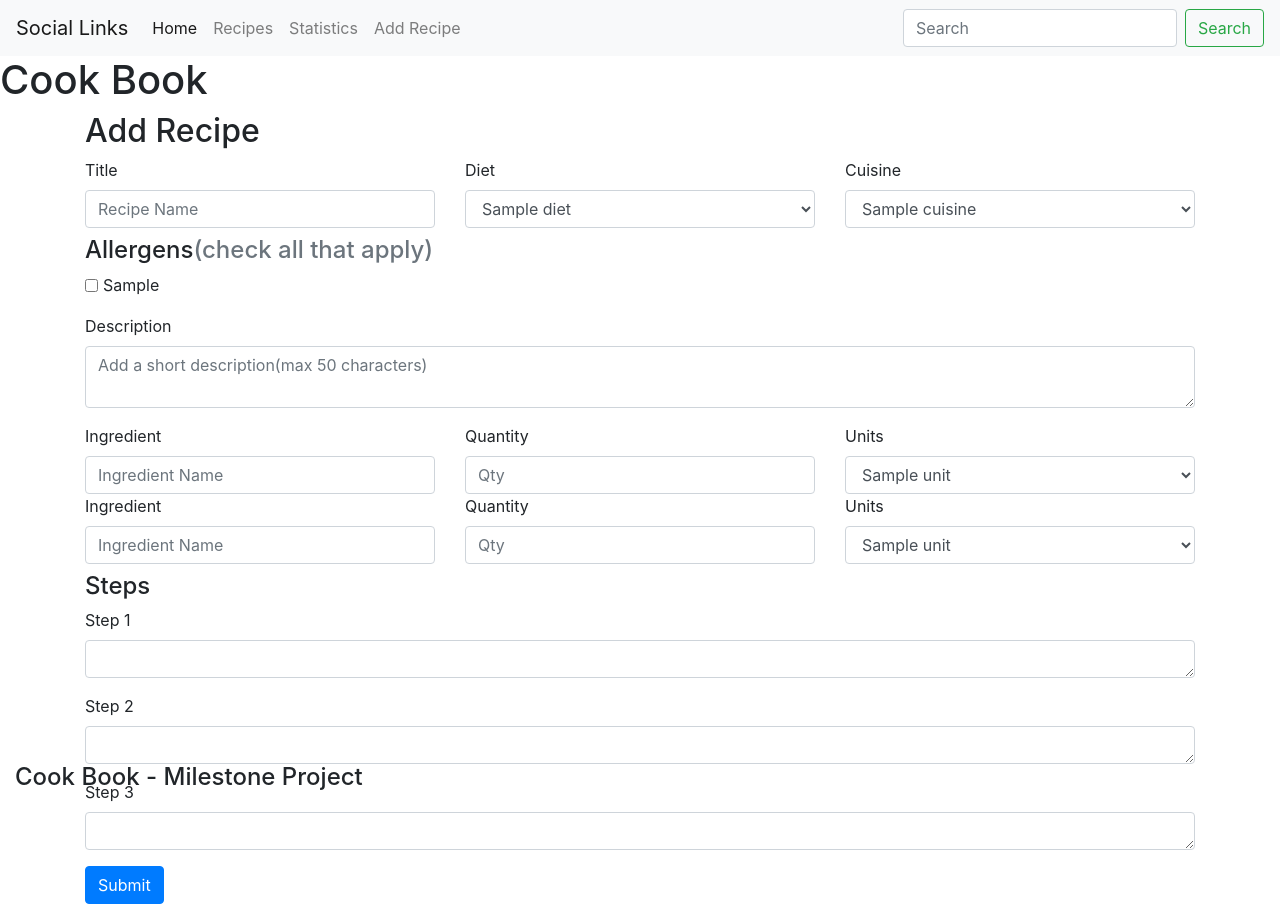
After one commit to irinanita/cook-book, a Flask app: page /add_recipe in a window 1280 px wide. The commit adds this page. Run offline with Flask 2, Linux system fonts and the light colour scheme; a database or web service that is not in the repository returns one stand-in record (values such as "Sample title"); some libraries are stand-ins or nearby versions.

Commit message:
Added form for submitting recipes - input fields/layout

```diff
--- a/app.py
+++ b/app.py
@@ -13,6 +13,17 @@ mongo=PyMongo(app)
 def index():
     return render_template('index.html')
 
+@app.route('/add_recipe')
+def add_recipe():
+    allergens_list=mongo.db.allergens.find()
+    diet_list=mongo.db.diet.find()
+    cuisine_list=mongo.db.cuisine.find()
+    _units=mongo.db.units.find()
+    units_list=[unit for unit in _units]
+    return render_template('add_recipe.html',_allergens=allergens_list,
+    _diet=diet_list,_cuisine=cuisine_list,units=units_list)
+
+
 
 if __name__=="__main__":
     app.run(host=os.environ.get('IP'),port=int(os.environ.get('PORT')),
--- /dev/null
+++ b/templates/add_recipe.html
@@ -0,0 +1,73 @@
+{% extends 'base.html'%} {% block content %}
+<h2>Add Recipe</h2>
+<form menthod="POST">
+    <!--Title/DIET/CUISINE SECTION-->
+    <div class="row">
+        <div class="col">
+            <label for="title">Title</label>
+            <input type="text" class="form-control" id="title" placeholder="Recipe Name">
+        </div>
+        <div class="col">
+            <label for="diet">Diet</label>
+            <select class="form-control" id="diet">
+          {% for diet in _diet %}
+          <option>{{diet.diet_name}}</option>
+          {% endfor %}
+        </select>
+        </div>
+        <div class="col">
+            <label for="cuisine">Cuisine</label>
+            <select class="form-control" id="cuisine">
+            {%for cuisine in _cuisine %}
+            <option>{{cuisine.cuisine_name}}</option>
+            {% endfor %}
+        </select>
+        </div>
+    </div>
+    <!--ALLERGENS SECTION-->
+    <div class="form-group">
+        <h4 class="mt-2">Allergens<span class="text-muted">(check all that apply)</span></h4>
+        {% for allergen in _allergens %}
+        <div class="form-check form-check-inline">
+            <input class="form-check-input" type="checkbox" id="allergen" value="{{allergen.allergen_type}}">
+            <label class="form-check-label" for="inlineCheckbox1">{{allergen.allergen_type}}</label>
+        </div>
+        {% endfor %}
+    </div>
+    <!--SHORT DESCRIPTION-->
+    <div class="form-group">
+        <label for="description">Description</label>
+        <textarea class="form-control" id="description" placeholder="Add a short description(max 50 characters)" maxlength=50 rows="2"></textarea>
+    </div>
+    <!--INGREDIENTS SECTION-->
+    {% for i in range(2) %}
+    <div class="row">
+        <div class="col">
+            <label for="ingredient-name">Ingredient</label>
+            <input type="text" class="form-control" id="ingredient-name-{{i}}" name="ingredient-name[]" placeholder="Ingredient Name">
+        </div>
+        <div class="col">
+            <label for="ingredient-quantity">Quantity</label>
+            <input type="text" class="form-control" id="ingredient-quantity-{{i}}" placeholder="Qty">
+        </div>
+        <div class="col">
+            <label for="ingredient-unit">Units</label>
+            <select class="form-control" id="diet">
+                {% for unit in units %}
+                <option>{{unit.unit_name}}</option>
+                {% endfor %}
+            </select>
+        </div>
+    </div>
+    {% endfor %}
+    <h4 class="mt-2">Steps</h4>
+    {% for i in range(3)%}
+        <div class="form-group">
+            <label for="step">Step {{i+1}}</label>
+            <textarea class="form-control" id="step-{{i}}" name="step[]" rows="1"></textarea>
+        </div>
+    {%endfor%}
+    <button type="submit" class="btn btn-primary">Submit</button>
+</form>
+
+{% endblock %}
--- a/templates/base.html
+++ b/templates/base.html
@@ -28,7 +28,7 @@
                     <a class="nav-link" href="#">Statistics</a>
                 </li>
                 <li class="nav-item">
-                    <a class="nav-link" href="#">Add Recipe</a>
+                    <a class="nav-link" href="{{url_for('add_recipe')}}">Add Recipe</a>
                 </li>
             </ul>
             <form class="form-inline my-2 my-lg-0">
```
